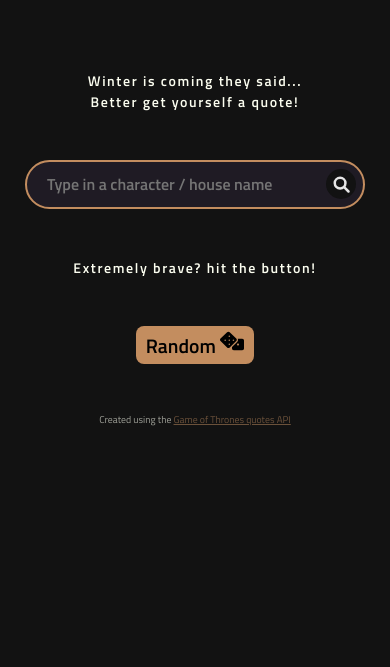
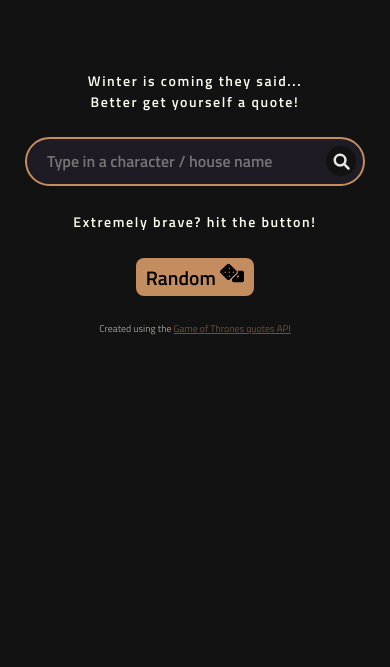
Before and after one commit to Liad-n/game-of-quotes-2, a Flask app: page / in a window 390 px wide. Shown: the part 95-762 px from the top of the page. Run offline with Flask 2, Linux system fonts and the light colour scheme; some web fonts are replaced.

Commit message:
fixed mobile gaps

```diff
--- a/static/style.css
+++ b/static/style.css
@@ -133,7 +133,7 @@ main {
     display: flex;
     flex-flow: column;
     text-align: center;
-    gap: 3rem;
+    gap: 3vmax;
 }
 
 .quote-box {
@@ -318,7 +318,7 @@ footer a {
     /* grid-template-rows: 10vmin 60vmin 30vmin;
   grid-template-columns: 1fr 2fr; */
     margin-top: 5em;
-    gap: 3rem;
+    gap: 3vmax;
     /* text-align: center; */
 }
 
```
